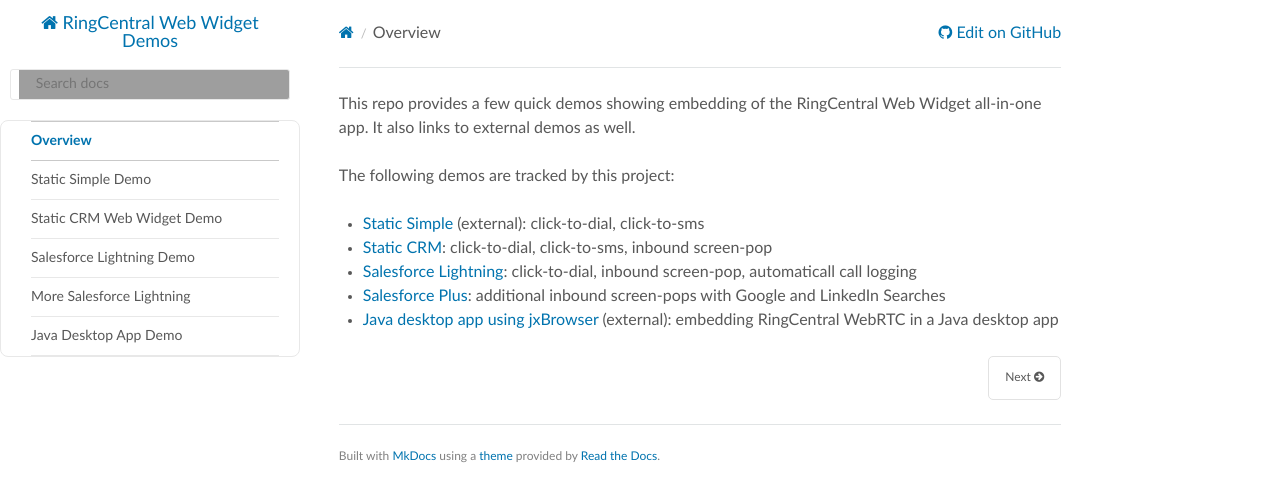
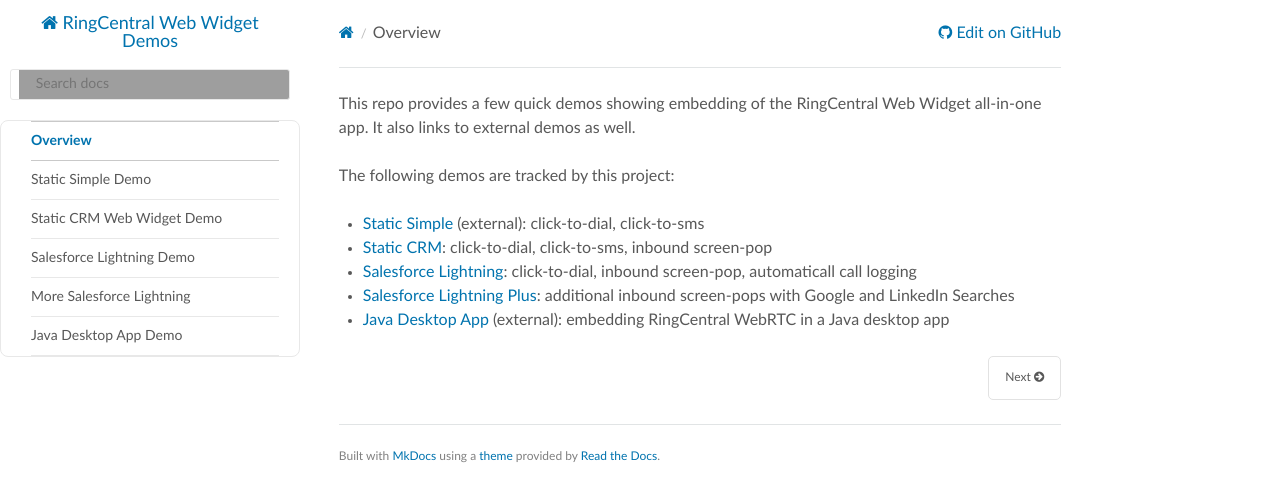
Before and after one commit to ringcentral-tutorials/ringcentral-embeddable-demos, an MkDocs documentation site: the page built from docs/index.md, in a window 1280 px wide, cut to the strip 0-502 px from the top of the page. Built offline with MkDocs 1.6.1, drawn with Linux system fonts in a browser that asks for light colours; nearby versions of some CDN libraries; old or Windows-style settings are respelled for this version of MkDocs; grey boxes are pictures that could not be loaded.

Commit message:
update docs

```diff
--- a/docs/index.md
+++ b/docs/index.md
@@ -5,5 +5,5 @@
 * [Static Simple](static_simple.md) (external): click-to-dial, click-to-sms
 * [Static CRM](static_crm.md): click-to-dial, click-to-sms, inbound screen-pop
 * [Salesforce Lightning](salesforce_lightning/index.md): click-to-dial, inbound screen-pop, automaticall call logging
-* [Salesforce Plus](salesforce_lightning_more/index.md): additional inbound screen-pops with Google and LinkedIn Searches
-* [Java desktop app using jxBrowser](java_desktop_app_jxbrowser.md) (external): embedding RingCentral WebRTC in a Java desktop app
+* [Salesforce Lightning Plus](salesforce_lightning_more/index.md): additional inbound screen-pops with Google and LinkedIn Searches
+* [Java Desktop App](java_desktop_app_jxbrowser.md) (external): embedding RingCentral WebRTC in a Java desktop app
```
Also changed, not shown: docs/salesforce_lightning_more/index.md (+0 -4 lines).
